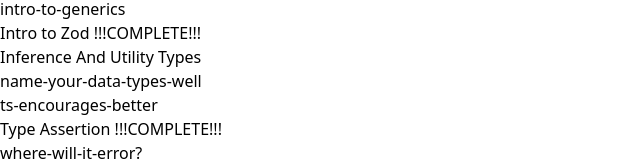
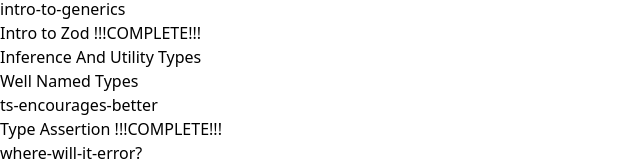
Before and after one commit to robMolloy/tsguru, a Next.js app: page / in a window 1280 px wide. Shown: the part 411-572 px from the top of the page, without its empty margins (0-640 px from the left). Built offline with nearby package versions, Linux system fonts and the light colour scheme.

Commit message:
well-named-types setup

```diff
--- a/src/components/Typography.tsx
+++ b/src/components/Typography.tsx
@@ -7,7 +7,7 @@ export const Typography = (p: {
 }) => {
   const wide = p.wide ?? false;
   return (
-    <div className={`prose ${wide ? "" : "max-w-xxxl mx-auto"} ${p.fullPage ? "my-4" : ""}`}>
+    <div className={`prose ${wide ? "" : "max-w-xxxl mx-auto"} ${p.fullPage ? "my-8" : ""}`}>
       {p.children}
     </div>
   );
--- a/src/modules/layout/SideMenu.tsx
+++ b/src/modules/layout/SideMenu.tsx
@@ -71,7 +71,7 @@ const linksMap: TLinksMap = [
       { type: "link", href: "/intro-to-generics", label: "intro-to-generics" },
       { type: "link", href: "/intro-to-zod", label: "Intro to Zod", c },
       { type: "link", href: "/inference-and-utility-types", label: "Inference And Utility Types" },
-      { type: "link", href: "/name-your-data-types-well", label: "name-your-data-types-well" },
+      { type: "link", href: "/well-named-types", label: "Well Named Types" },
       { type: "link", href: "/ts-encourages-better", label: "ts-encourages-better" },
       { type: "link", href: "/type-assertion", label: "Type Assertion", c },
       { type: "link", href: "/where-will-it-error", label: "where-will-it-error?" },
```
Also changed, not shown: src/pages/guides/name-your-data-types-well.page.tsx (deleted, +0 -8 lines), src/pages/guides/well-named-types.page.tsx (added, +9 -0 lines), 1 other file (tests, documents, lock files or other folders).
